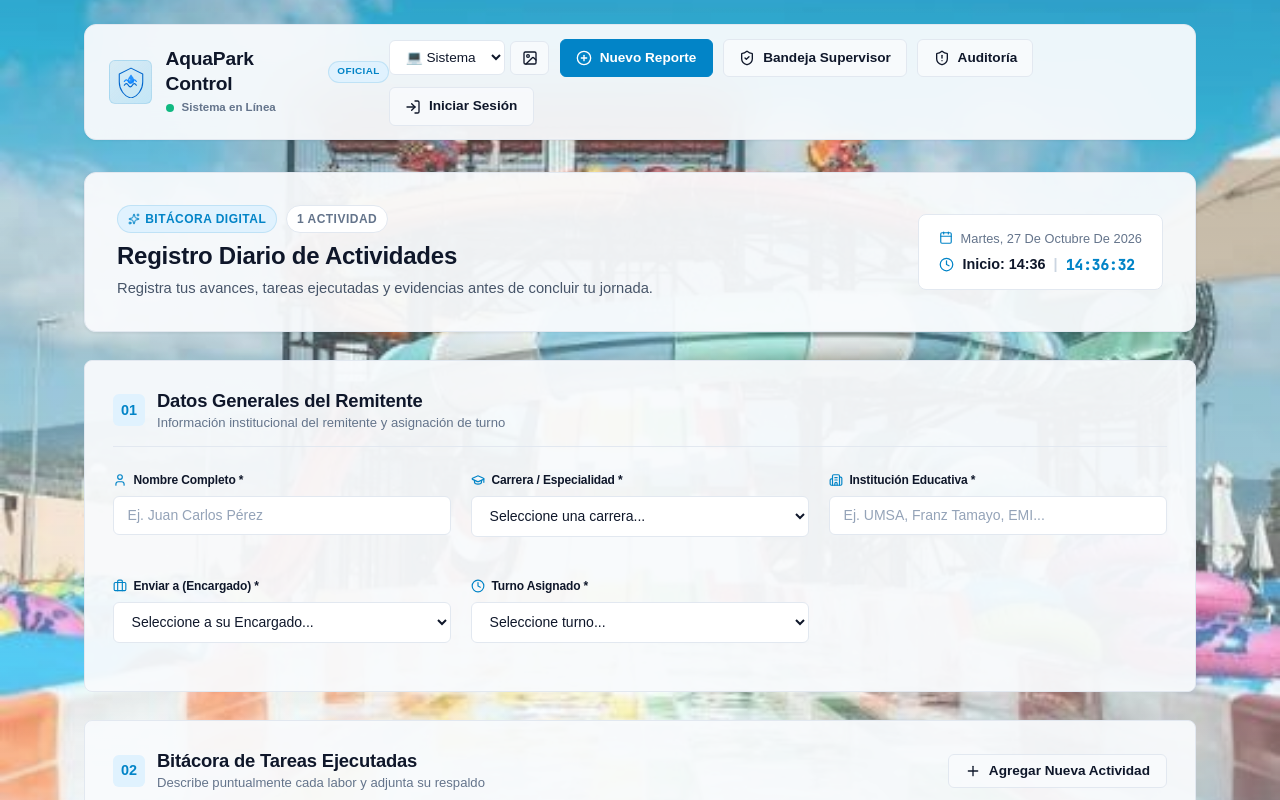
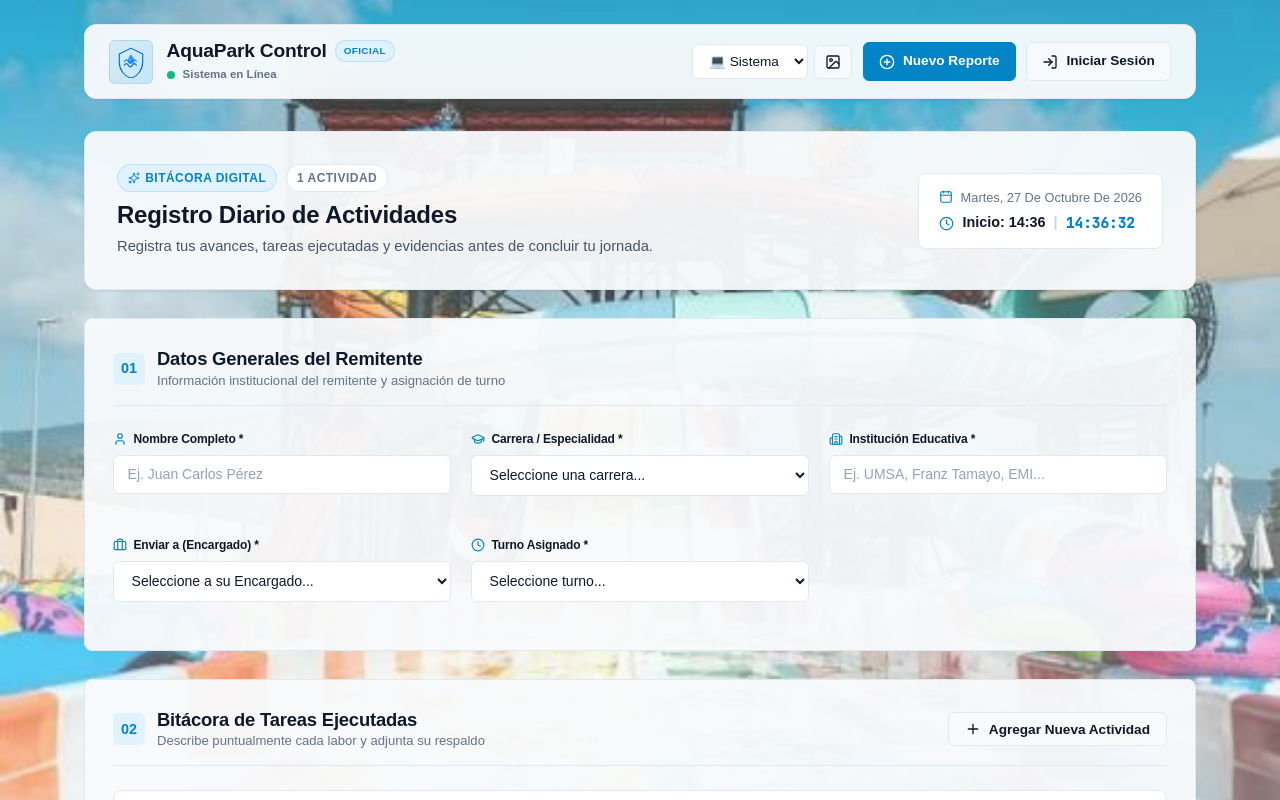
Before and after one commit to Hector-ionic/control-aquapark, a React (Vite) app: page / in a window 1280 px wide. Shown: the top 800 px of the page. Built offline with nearby package versions, Linux system fonts and the light colour scheme.

Commit message:
feat(security): ocultar accesos a supervisor y auditoria a usuarios no autorizados o sin sesion

```diff
--- a/src/App.jsx
+++ b/src/App.jsx
@@ -96,6 +96,8 @@ function NavigationHeader({ theme, setTheme }) {
           Nuevo Reporte
         </Link>
 
+        {/* BANDEJA SUPERVISOR: Solo visible para Encargado o Admin autenticado */}
+        {user && (role === 'encargado' || role === 'admin') && (
           <Link
             to="/supervisor"
             className={`btn ${isSupervisor ? 'btn-primary' : 'btn-secondary'}`}
@@ -104,9 +106,10 @@ function NavigationHeader({ theme, setTheme }) {
             <ShieldCheck size={16} />
             Bandeja Supervisor
           </Link>
+        )}
 
-        {/* BOTÓN AUDITORÍA (VISIBLE PARA ADMIN O PARA AUDITAR) */}
-        {(!user || role === 'admin') && (
+        {/* BOTÓN AUDITORÍA: Solo visible para Administrador autenticado */}
+        {user && role === 'admin' && (
           <Link
             to="/auditoria"
             className={`btn ${isAudit ? 'btn-primary' : 'btn-secondary'}`}
```
Lines whose indentation alone changed are shown as unchanged.
